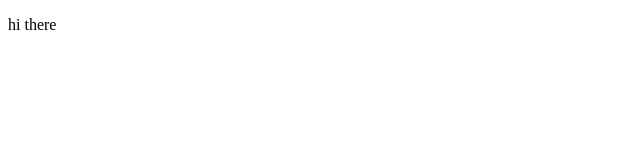
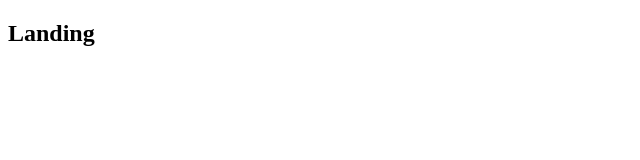
Before and after one commit to corey-hammond/survey-blast-app, a React (Create React App) app in the folder client/: page / in a window 1280 px wide. Shown: the top 160 px of the page, without its empty margins (0-640 px from the left). Built offline with nearby package versions, Linux system fonts and the light colour scheme.

Commit message:
set up react router in app.js

```diff
--- a/client/src/components/App.js
+++ b/client/src/components/App.js
@@ -1,9 +1,19 @@
 import React from "react";
+import { BrowserRouter, Route } from 'react-router-dom';
+
+const Header = () => <h2>Header</h2>
+const Dashboard = () => <h2>Dashboard</h2>
+const SurveyNew = () => <h2>SurveyNew</h2>
+const Landing = () => <h2>Landing</h2>
 
 const App = () => {
   return (
     <div>
-      <p>hi there</p>
+      <BrowserRouter>
+        <div>
+          <Route path="/" component={Landing} />
+        </div>
+      </BrowserRouter>
     </div>
   );
 };
```
Also changed, not shown: client/src/index.js (line endings or trailing spaces).
